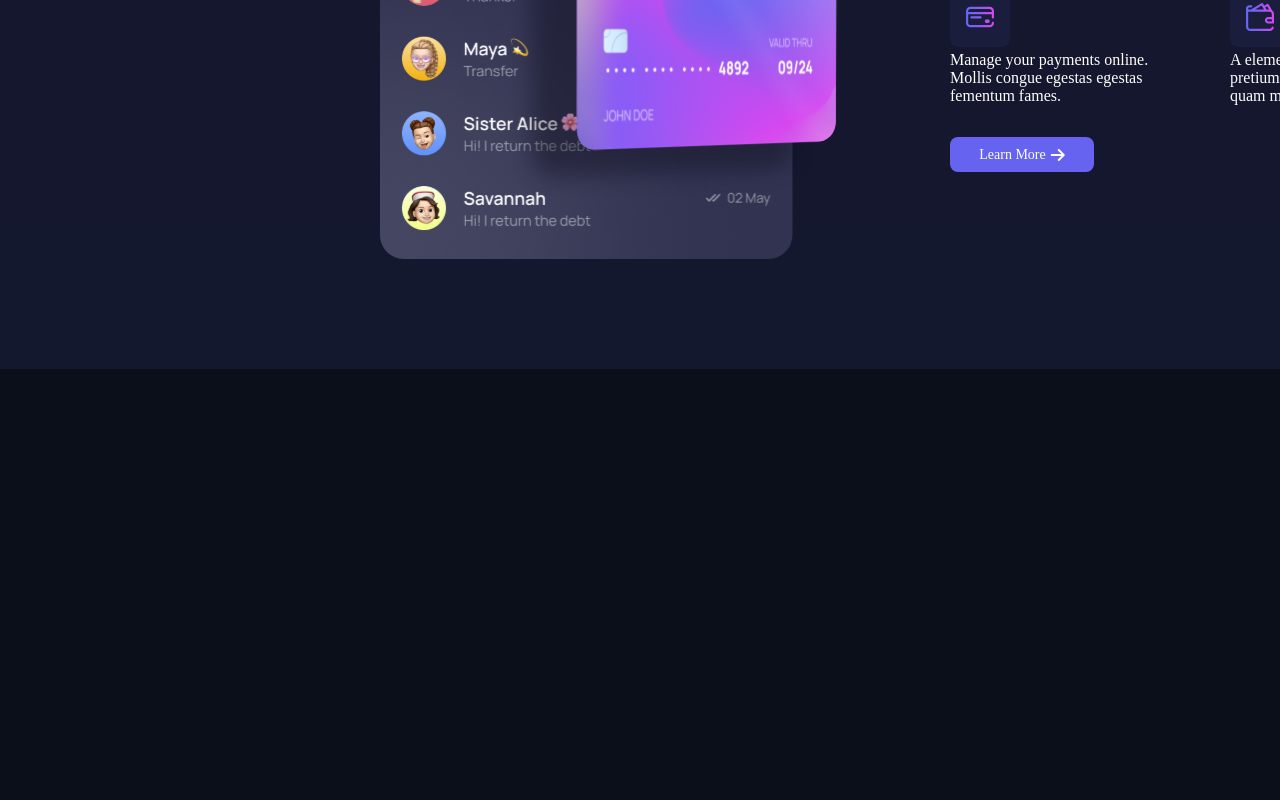
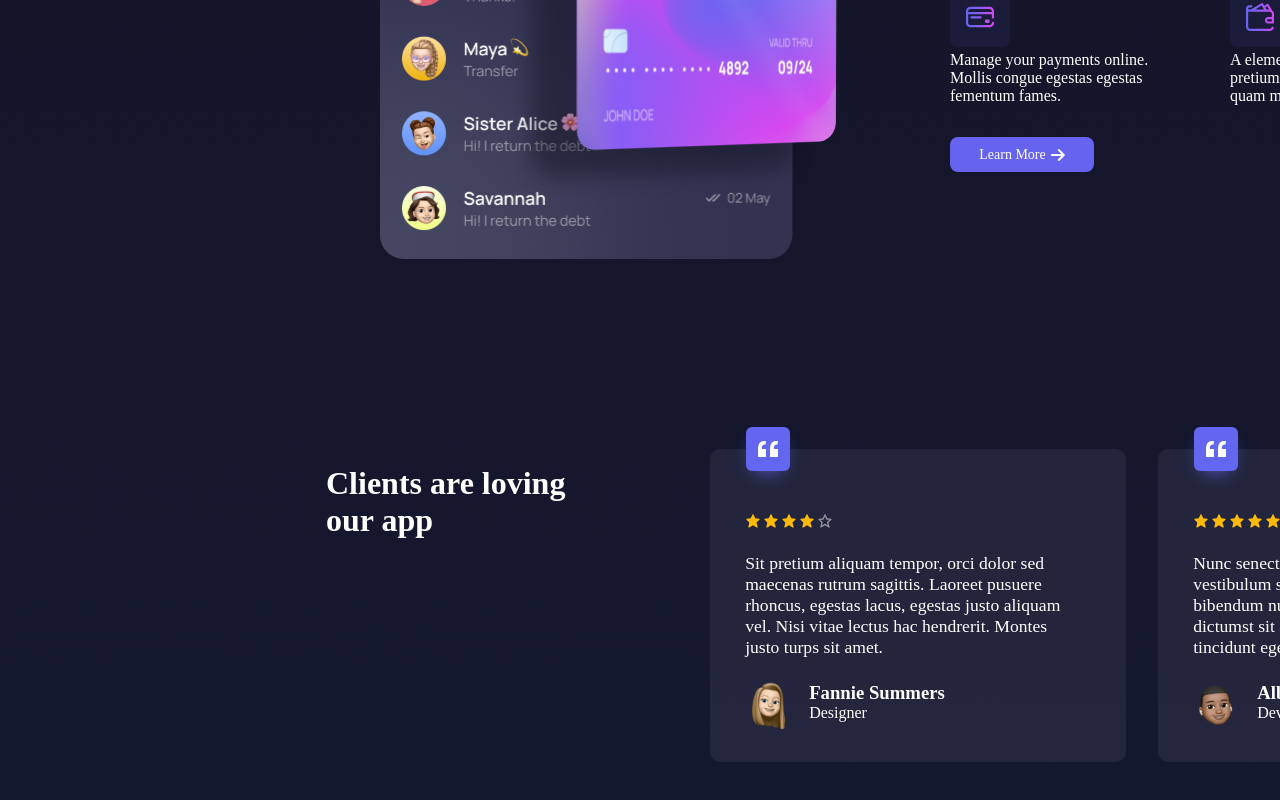
Before and after one commit to FvonAhn/Javafrontend, a React (Vite) app: page / in a window 1280 px wide. Shown: the part 3808-4608 px from the top of the page. Before the commit the page ends 4177 px from the top, so only its background shows below. Built offline with nearby package versions, Linux system fonts and the light colour scheme.

Commit message:
Added the fifth page with the testimonials.

```diff
--- a/src/App.jsx
+++ b/src/App.jsx
@@ -1,8 +1,9 @@
 import './Assets/css/styles.css'
-import Work from './Components/Works'
 import FirstPage from './Components/FirstPage'
 import SecondPage from './Components/SecondPage'
+import ThirdPage from './Components/ThirdPage'
 import PageFour from './Components/PageFour'
+import FifthPage from './Components/FifthPage'
 
 const App = () => {
 
@@ -16,13 +17,13 @@ const App = () => {
         <SecondPage />
       </section>
       <section id="third-page">
-        <Work />
+        <ThirdPage />
       </section>
       <section id="fourth-page">
         <PageFour />
       </section>
       <section id="fifth-page">
-
+        <FifthPage />
       </section>
     </>
 
--- /dev/null
+++ b/src/Components/Albert.jsx
@@ -0,0 +1,27 @@
+import React from "react"
+import QuotesImg from '../images/quotes.svg'
+import AlbertImg from '../images/image-albert.svg'
+import Rating2Img from '../images/rating-2.svg'
+
+
+const Albert = () => {
+
+    return (
+
+        <div className="quotes">
+            <img src={QuotesImg} className="dubbelsnuttar" />
+            <img src={Rating2Img} className="rating" />
+            <p className="quote-text">Nunc senectus leo vel venenatis accumsan vestibulum sollicitudin amet porttitor. Nisl bibendum nulla tincidunt eu enum ornare dictumst sit amet. Dictum pretium dolor tincidunt egestas eget nunc</p>
+            <div className="twoclients">
+                <img src={AlbertImg} />
+                <div>
+                    <h3>Albert Flores</h3>
+                    <p>Developer</p>
+                </div>
+            </div>
+        </div>
+
+    )
+
+}
+export default Albert
--- /dev/null
+++ b/src/Components/Fannie.jsx
@@ -0,0 +1,27 @@
+import React from "react"
+import FannieImg from '../images/image-fannie.svg'
+import QuotesImg from '../images/quotes.svg'
+import Rating1img from '../images/rating-1.svg'
+
+
+const Fannie = () => {
+
+    return (
+
+        <div className="quotes">
+            <img src={QuotesImg} className="dubbelsnuttar" />
+            <img src={Rating1img} className="rating" />
+            <p className="quote-text">Sit pretium aliquam tempor, orci dolor sed maecenas rutrum sagittis. Laoreet pusuere rhoncus, egestas lacus, egestas justo aliquam vel. Nisi vitae lectus hac hendrerit. Montes justo turps sit amet.</p>
+            <div className="twoclients">
+                <img src={FannieImg} />
+                <div>
+                    <h3>Fannie Summers</h3>
+                    <p>Designer</p>
+                </div>
+            </div>
+        </div>
+
+    )
+
+}
+export default Fannie
--- /dev/null
+++ b/src/Components/FifthPage.jsx
@@ -0,0 +1,15 @@
+import React from "react"
+import Testimonials from "./Testimonials"
+
+const FifthPage = () => {
+
+    return (
+
+        <>
+            <Testimonials />
+        </>
+
+    )
+
+}
+export default FifthPage
--- /dev/null
+++ b/src/Components/Testimonials.jsx
@@ -0,0 +1,22 @@
+import React from "react"
+import Fannie from "./Fannie"
+import Albert from "./Albert"
+
+const Testimonials = () => {
+
+    return (
+
+        <>
+            <div class="testimonials">
+                <p class="clients">Clients are loving our app</p>
+                <div class="quote-container">
+                    <Fannie />
+                    <Albert />
+                </div>
+            </div>
+        </>
+
+    )
+
+}
+export default Testimonials
--- /dev/null
+++ b/src/Components/ThirdPage.jsx
@@ -0,0 +1,11 @@
+import React from "react"
+import Work from "./Works"
+
+const ThirdPage = () => {
+
+    return (
+        <Work />
+    )
+
+}
+export default ThirdPage
```
